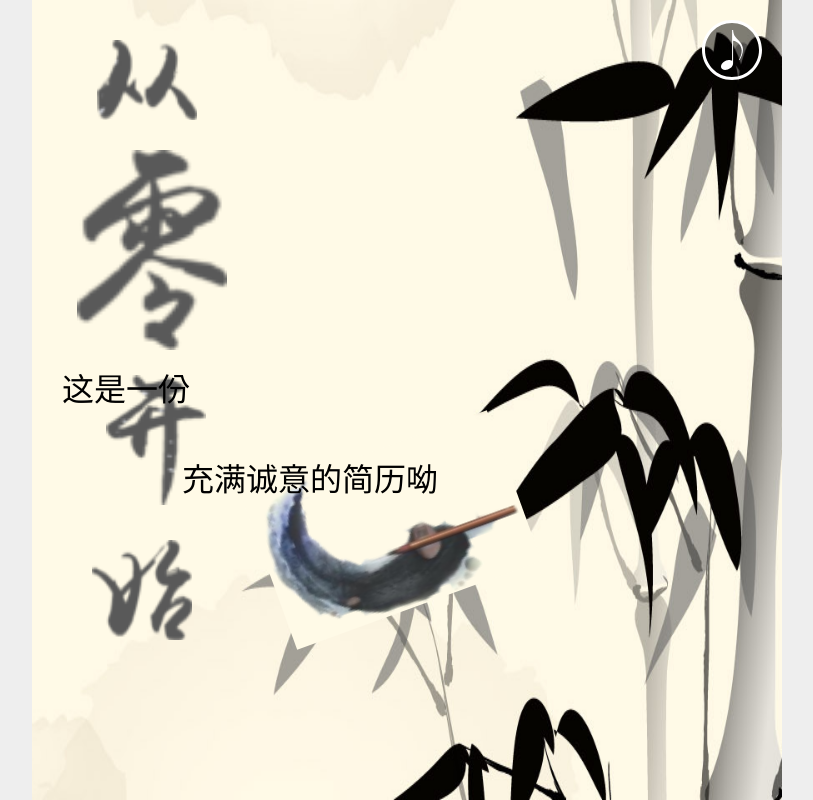
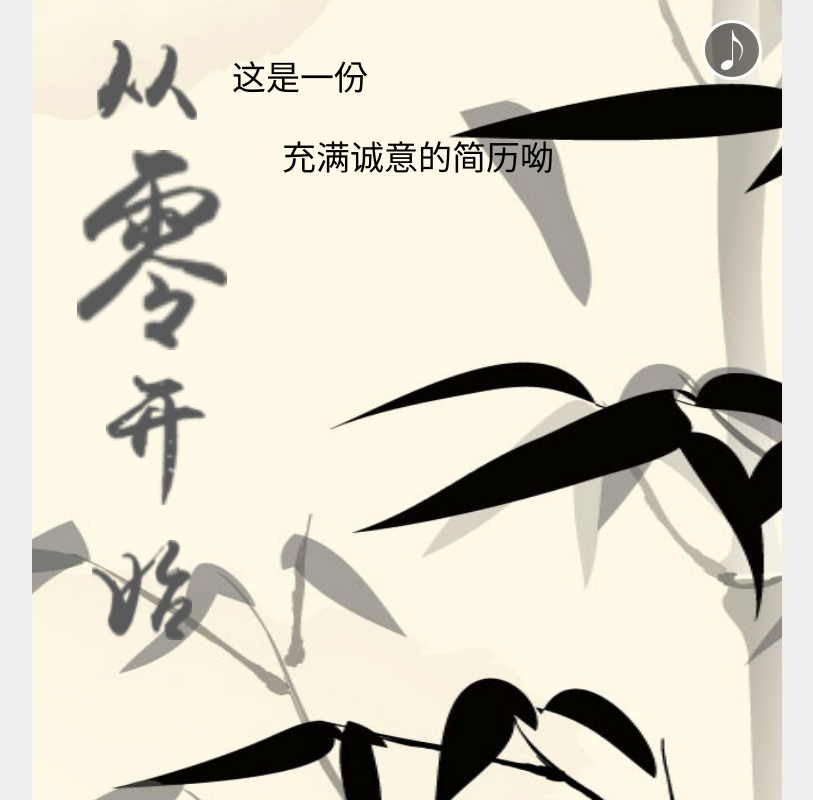
Before and after one commit to yajunfan/mystorehouse, a plain HTML site: page index.html in a window 1280 px wide. Shown: the whole page, without its empty margins (233-1046 px from the left). Drawn offline with Linux system fonts and the light colour scheme.

Commit message:
移动端简历

```diff
--- a/css/index.css
+++ b/css/index.css
@@ -64,23 +64,16 @@ html {
     width: 100%;
     height: 100%;
 }
-
 .swiper-slide {
     position: relative;
 }
-/*.slide2 {  background: -webkit-linear-gradient(top , rgba(58, 22, 5, 0.95), rgba(58, 22, 5, 0.66), rgba(58, 22, 5, 0.59))  }*/
-.slide2 {  background:#FFFF56}
-.slide3{  background: rgba(240, 226, 122, 0.61);  }
-.slide4{  background: rgba(240, 226, 122, 0.81);  }
-.slide5{  background: rgba(240, 226, 122, 0.91);  }
-.slide6{  background: rgba(240, 226, 122, 0.98);  }
 .slide1 {
-    background: url("../img/bg4.jpg") no-repeat;
-    background-size:16rem 15rem;
+   background: url("../img/bg2.jpg") no-repeat;
+    background-size:14rem 14rem;
     background-position: -3.45rem ;
 }
-.swiper-slide img,.slide12 img,.slide3 img{  position: absolute;  }
-.swiper-slide p{  position: absolute;  font-size: 0;  }
+.swiper-slide img,.slide12 img,.slide3 img{  position: absolute; }
+.swiper-slide p{  position: absolute;  font-size: 0; }
 .slide1 img:nth-child(1) {  left: 0.65rem;  top:0.4rem;  width: 1rem;  height: 0.8rem;  }
 .slide1 img:nth-child(2) { left: 0.45rem;  top:1.5rem;  width: 1.5rem;  height: 2rem;  }
 .slide1 img:nth-child(3) { left: 0.74rem;  top:3.75rem;  width: 1rem;  height: 1.3rem;  }
@@ -89,15 +82,15 @@ html {
 .slide1 img:nth-child(6) { left: 1.4rem;  top:11.5rem;  width: 1rem;  height: 1rem;  }
 .slide1 img:nth-child(7) { left: 2.3rem;  top:4.5rem;  width: 2.6rem;  height: 1.6rem;  }
 .slide1 p{
-    font-size: 0.32rem;
-    left:1.5rem;
-    bottom:3rem;
+    font-size: 0.34rem;
+    left:2.5rem;
+    bottom:6.2rem;
     -webkit-animation: fadeIn 1.6s linear 1.5s both;
     animation: fadeIn 1.6s linear 1.5s both;
 }
 .slide1 p.one{
-    left:0.3rem;
-    bottom:3.9rem;
+    left:2rem;
+    bottom:7rem;
     -webkit-animation: fadeIn 1s linear 1.2s both;
     animation: fadeIn 1s linear 1.2s both;
 }
--- a/index.html
+++ b/index.html
@@ -27,7 +27,7 @@
                 <img src="img/shi.png" alt=""/>
                 <img src="img/xiaochuang.jpg" alt=""/>
                 <img src="img/xiaochuang.jpg" alt=""/>
-                <img src="img/hua.png" alt=""/>
+                <!--<img src="img/hua.png" alt=""/>-->
                 <p class="one">这是一份</p>
                 <p>充满诚意的简历呦</p>
                 <p class="my"></p>
@@ -77,7 +77,6 @@
                 <div></div>
             </div>
             <div class="swiper-slide slide3">
-
                 <p>91年摩羯座的女汉子 </p>
                 <p>喜欢有挑战性的工作 </p>
                 <p>能接受弹性工作 </p>
@@ -94,9 +93,9 @@
 
             </div>
             <div class="swiper-slide slide4">
-                <p>精通DIV+CSS流动布局的HTML代码编写，考虑多浏览器的兼容性，熟练手写标准CSS样式表；熟悉css3+html5；</p>
+                <p>精通DIV+CSS流动布局的HTML代码编写，考虑多浏览器的兼容性；熟悉CSS3+HTML5；</p>
                 <p>掌握javascript语言，能够使用原生JS写出DOM库，运动库，事件库，Ajax库等；熟练使用jQuery,less,zepto框架;</p>
-                <p>能够使用JavaScript/jQuery实现页面交互；熟悉使用NodeJs、H5、JQuery、AngularJs、Bootstrap、React、PHP</p>
+                <p>能够使用JavaScript/jQuery实现页面交互；熟悉使用NodeJs、AngularJs、Bootstrap、React;</p>
                 <p>熟悉使用photoshop进行切图，以及对图片进行其他处理</p>
                 <p>了解发布订阅等设计模式</p>
                 <p>在团队中能熟练使用github管理项目，可以使用Hexo发布博客</p>
@@ -123,12 +122,6 @@
 <script>
     var mySwiper = new Swiper ('.swiper-container', {
      direction: 'vertical',
-//        effect : 'cube',
-//        cube: {
-//            slideShadows: true,
-//            shadow: true,
-//            shadowOffset: 100
-//        },
         loop: true})
 </script>
 </body>
```
Also changed, not shown: img/bg2.jpg (added), img/bg4.jpg (deleted).
